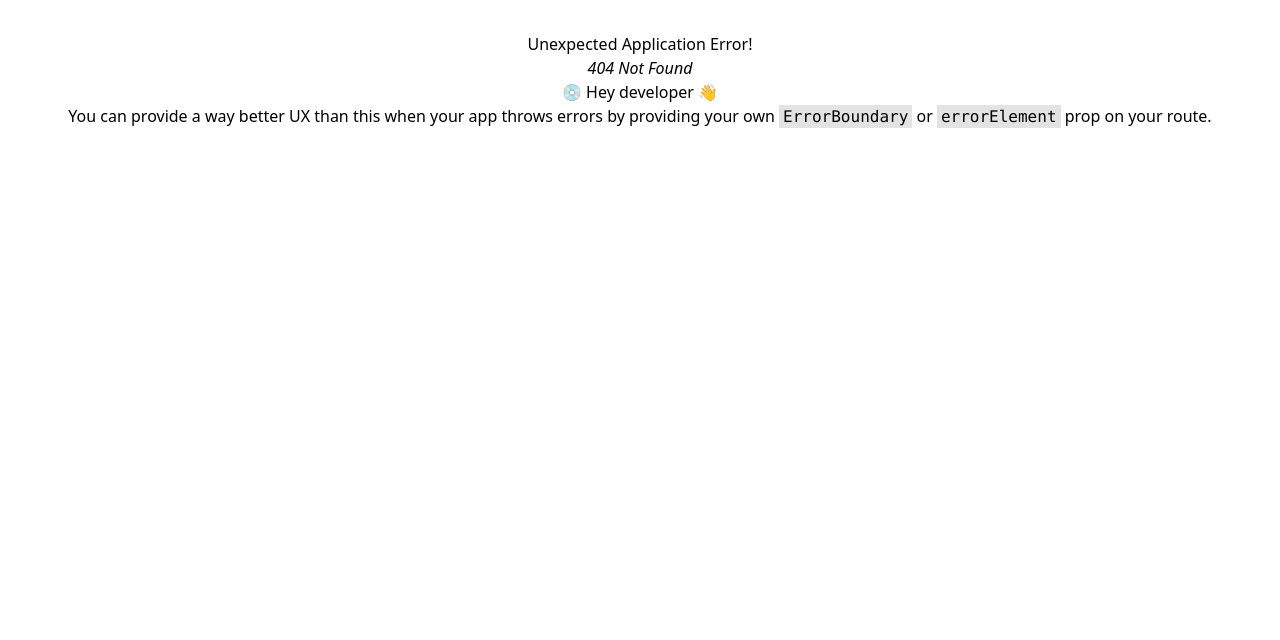
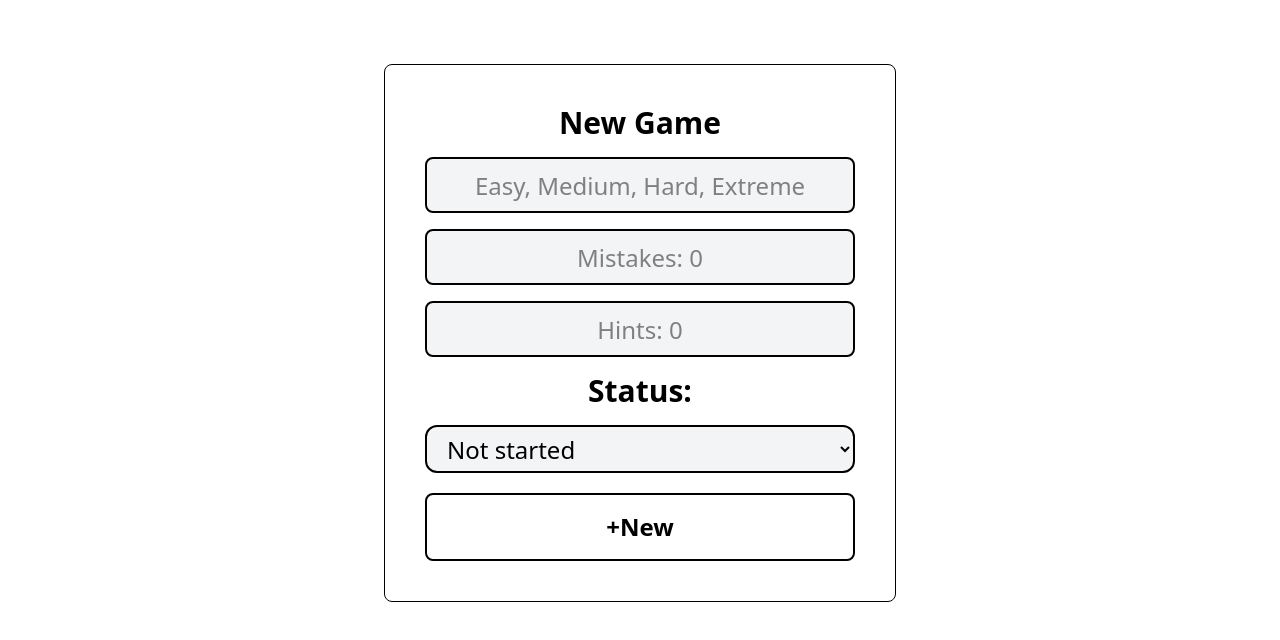
Before and after one commit to BlueSage96/SudokuSage, a React (Vite) app in the folder Frontend/: page /creation in a window 1280 px wide. Before the commit this address had no page. Shown: the top 640 px of the page. Built offline with nearby package versions, Linux system fonts and the light colour scheme.

Commit message:
Setup new game form

```diff
--- a/Frontend/src/Auth/LogReg/LogReg.jsx
+++ b/Frontend/src/Auth/LogReg/LogReg.jsx
@@ -9,7 +9,7 @@ export default function LogReg () {
     return (
       <>
         {/* onClick={setMakeFrom} -> would cause infinite loop */}
-        <div className="text-3xl font-bold flex items-center justify-center cursor:pointer text-black">
+        <div className="title-style">
           <Button
             color="black"
             className={`btn-style-1 m-2 card-themed ${makeForm == "signup" ? "active" : ""}`}
--- /dev/null
+++ b/Frontend/src/Components/Pages/GameCreation.jsx
@@ -0,0 +1,71 @@
+import { Card, Button, TextInput } from "flowbite-react";
+
+export default function GameCreation() {
+    return (
+      <>
+        {/*
+            Change mistakes and hints to:
+            mistakes: Number(mistakes) || 0,
+            usedHints: Number(hints) || 0,
+            can't do this until backend is setup!
+       */}
+
+        <div className="flex items-center justify-center px-2 py-8">
+          <Card className="card-themed card-container">
+            <h1 className="title-style">New Game</h1>
+            <TextInput
+                type="text"
+                placeholder="Easy, Medium, Hard, Extreme"
+                //theme prop
+                theme={{
+                field: {
+                    input: {
+                    base: "form-gui border-2 h-14",
+                    },
+                },
+                }}
+            />
+
+            <TextInput
+                type="text"
+                placeholder="Mistakes: 0"
+                //theme prop
+                theme={{
+                field: {
+                    input: {
+                    base: "form-gui border-2 h-14",
+                    },
+                },
+                }}
+            />
+
+            <TextInput
+                type="text"
+                placeholder="Hints: 0"
+                //theme prop
+                theme={{
+                field: {
+                    input: {
+                    base: "form-gui border-2 h-14",
+                    },
+                },
+                }}
+            />
+
+            <label htmlFor="status" className="title-style">Status:</label>
+            {/* need: onChange={handleStatus} */}
+            <select className="form-gui border-2 h-12">
+                <option value="Not started">Not started</option>
+                <option value="In progress">In progress</option>
+                <option value="Completed">Completed</option>
+                <option value="Restarted">Restarted</option>
+            </select>
+
+            <Button className="btn-style-2 py-4 text-2xl font-semibold">
+                +New
+            </Button>
+        </Card>
+        </div>
+      </>
+    );
+}
--- a/Frontend/src/index.css
+++ b/Frontend/src/index.css
@@ -9,6 +9,7 @@
       --input-bg: #f3f4f6;
       --input-text: #000;
       --input-border: #000;
+      --input-placeholder-color: #808080;
    }
 
    :root[data-theme="dark"]{
@@ -111,6 +112,11 @@
     color: initial !important;
   }
 
+  .title-style {
+    @apply text-3xl font-bold flex items-center
+    justify-center text-black
+  }
+
   .btn-style-1 {
      @apply border-2 p-2 mb-2 rounded-lg
       border-[var(--primary-border-color)]
--- a/Frontend/src/main.jsx
+++ b/Frontend/src/main.jsx
@@ -1,20 +1,28 @@
-import { StrictMode } from 'react';
-import { createRoot } from 'react-dom/client';
-import { Route, RouterProvider, createBrowserRouter, createRoutesFromElements } from 'react-router-dom';
-import './index.css';
-import App from './App.jsx';
+import { StrictMode } from "react";
+import { createRoot } from "react-dom/client";
+import {
+  Route,
+  RouterProvider,
+  createBrowserRouter,
+  createRoutesFromElements,
+} from "react-router-dom";
+import "./index.css";
+import App from "./App.jsx";
 import Menu from "./Components/Pages/Menu";
 import Auth from "./Auth/Auth";
+import GameCreation from "./Components/Pages/GameCreation";
 
 const routes = createBrowserRouter(
   createRoutesFromElements(
     <Route path="" element={<App />}>
       <Route path="/" element={<Menu />} />
       <Route path="/auth" element={<Auth />} />
+      <Route path="/creation" element={<GameCreation />} />
       {/* <Route path="forgotPwd" element={<ForgotPassword />} />
       <Route path="/game/:id" element={<Game />} />
-      <Route path="/setup" element={<GameFunc />} /> */}
-    </Route>,
+      */}
+
+    </Route>
   ),
 );
 createRoot(document.getElementById("root")).render(
@@ -22,5 +30,5 @@ createRoot(document.getElementById("root")).render(
     <RouterProvider router={routes}>
       <App />
     </RouterProvider>
-  </StrictMode>
+  </StrictMode>,
 );
```
